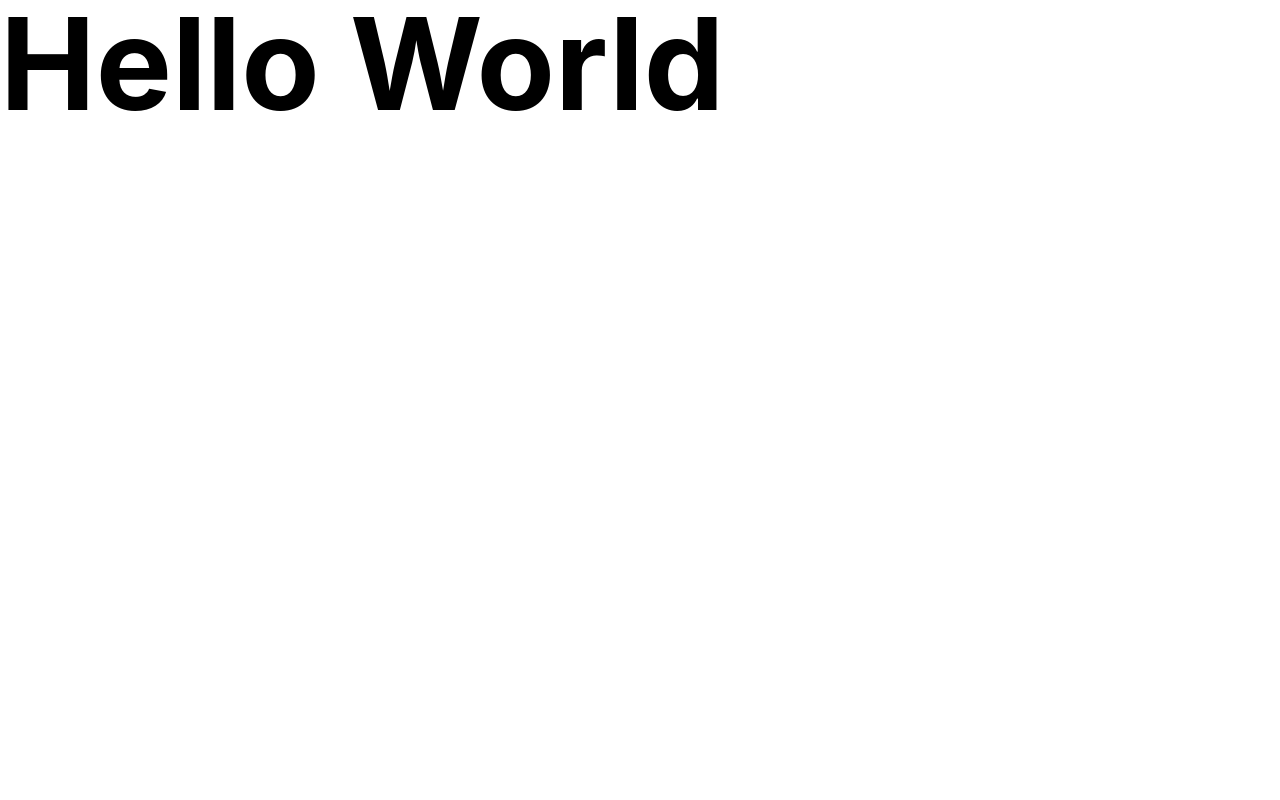
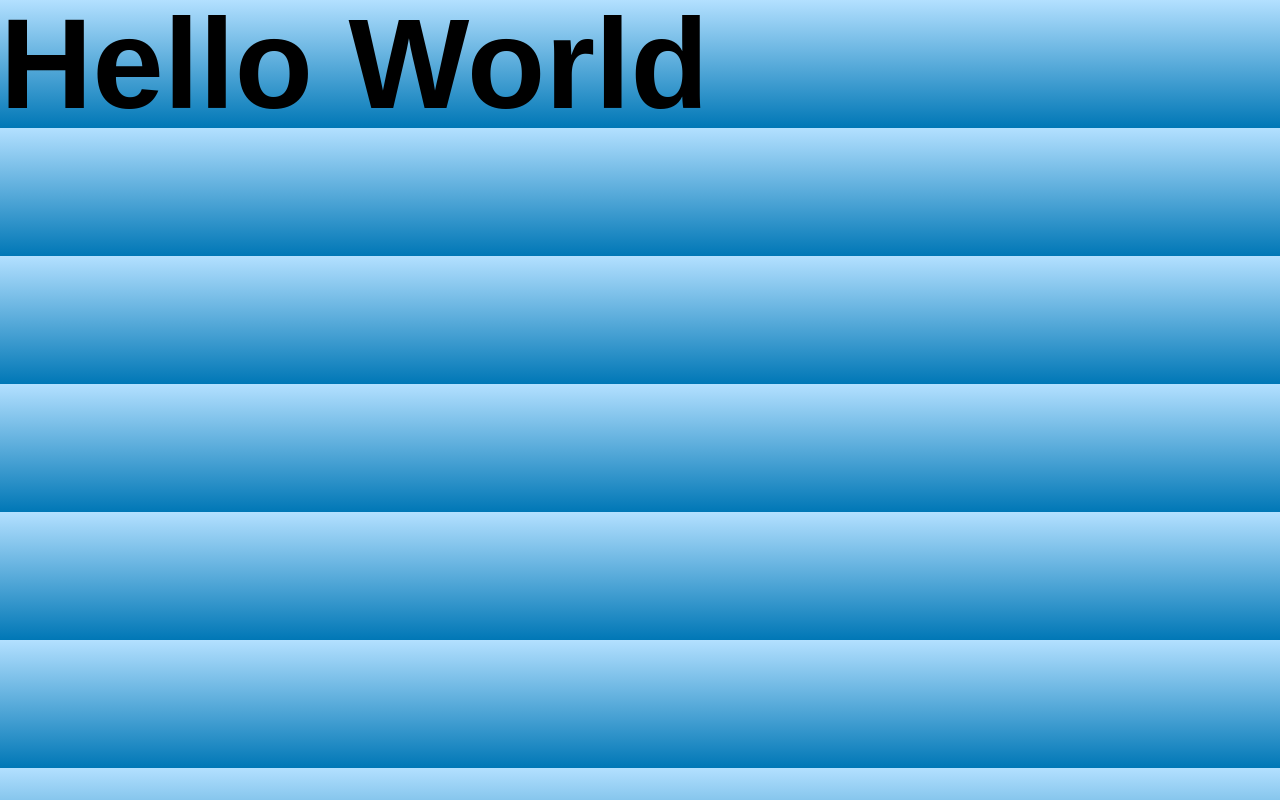
Before and after one commit to harunugurlu/webchat, a React (Create React App) app in the folder frontend/: page / in a window 1280 px wide. Built offline with nearby package versions, Linux system fonts and the light colour scheme.

Commit message:
add global background color

```diff
--- a/frontend/src/index.css
+++ b/frontend/src/index.css
@@ -4,11 +4,10 @@
 
 body {
   margin: 0;
-  font-family: -apple-system, BlinkMacSystemFont, 'Segoe UI', 'Roboto', 'Oxygen',
-    'Ubuntu', 'Cantarell', 'Fira Sans', 'Droid Sans', 'Helvetica Neue',
-    sans-serif;
+  font-family: "poppins", sans-serif;
   -webkit-font-smoothing: antialiased;
   -moz-osx-font-smoothing: grayscale;
+  background: linear-gradient(to bottom, #B3E0FF, #0077B6);
 }
 
 code {
```
